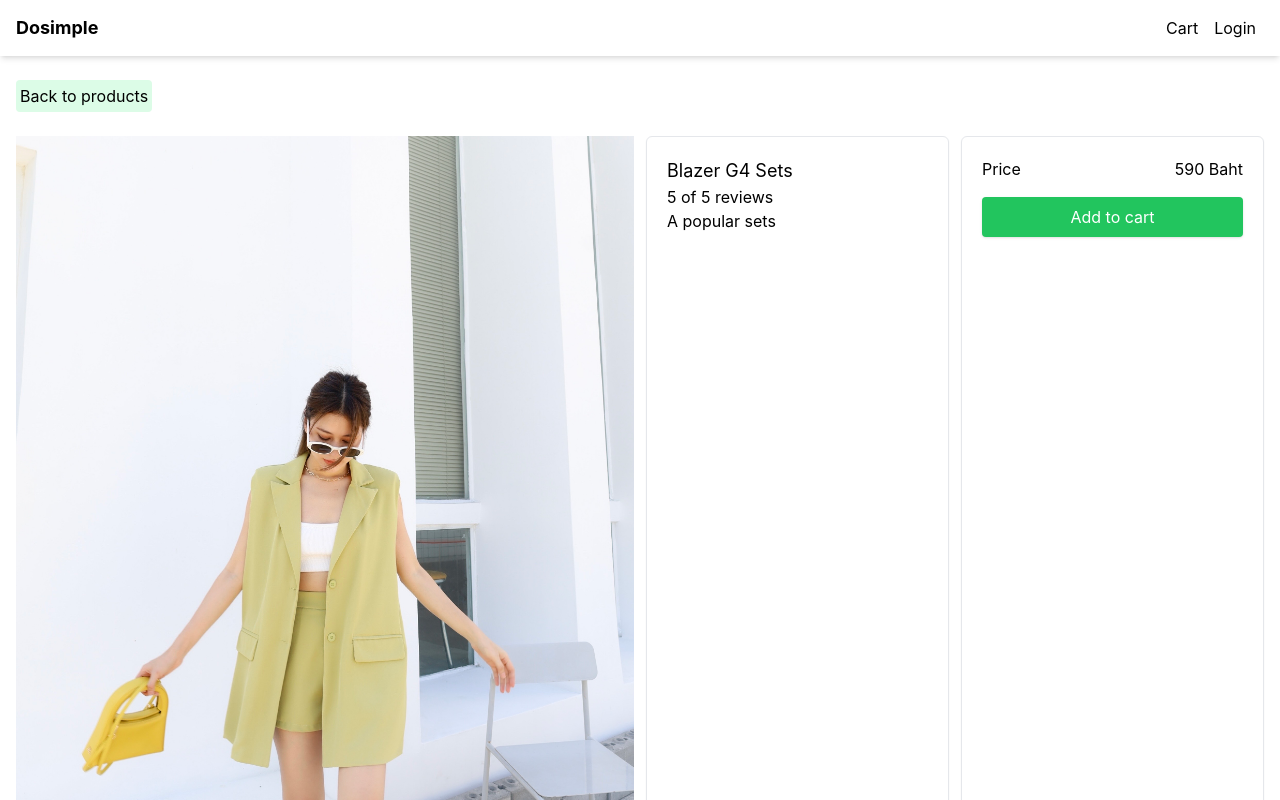
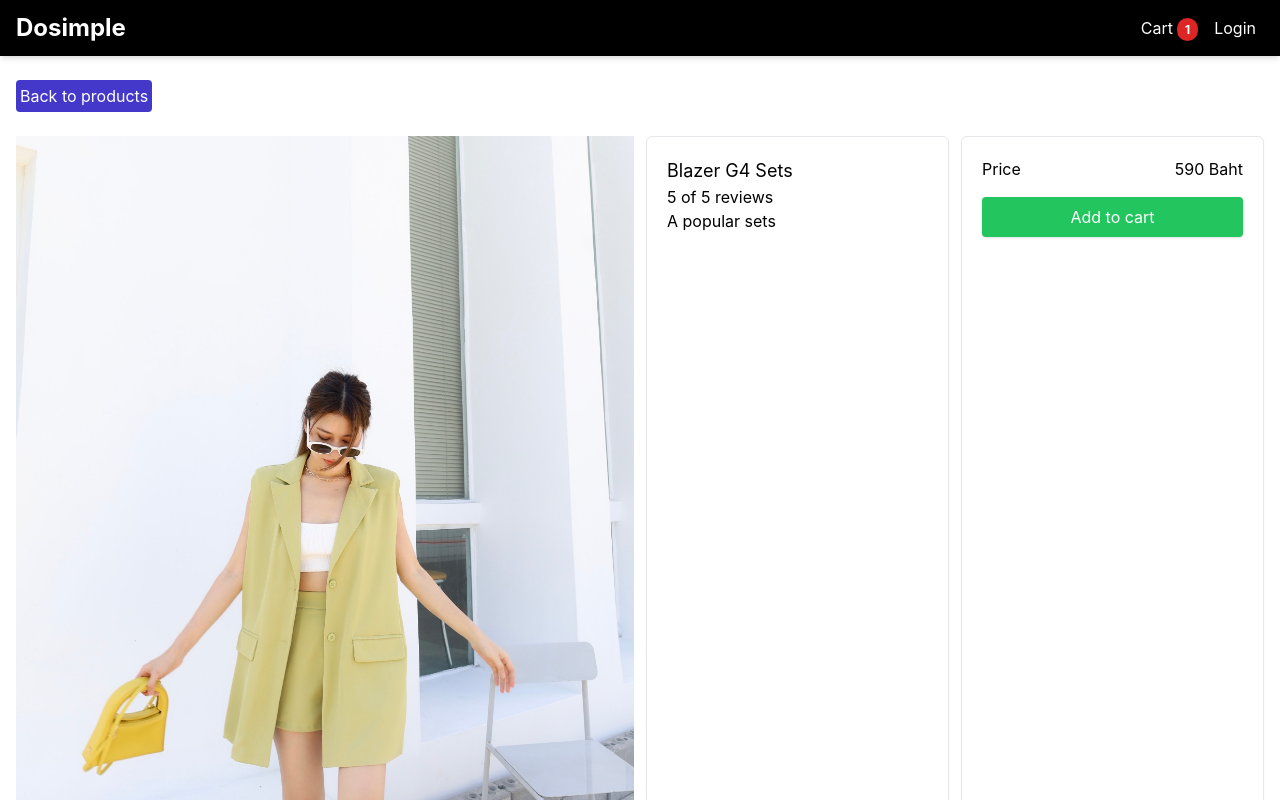
Before and after one commit to Gen4ralz/dosimple-next-tailwind, a Next.js app: page /product/blazer-g4-sets in a window 1280 px wide. Both pictures are taken after a click on the button "Add to cart". Shown: the top 800 px of the page. Built offline with nearby package versions, Linux system fonts and the light colour scheme.

Commit message:
Handle-Add-To-Cart

```diff
--- a/components/Layout.js
+++ b/components/Layout.js
@@ -1,8 +1,11 @@
 import Head from 'next/head';
-import React from 'react';
+import React, { useContext } from 'react';
 import Link from 'next/link';
+import { Store } from '../utils/Store';
 
 export default function Layout({ title, children }) {
+  const { state, dispatch } = useContext(Store);
+  const { cart } = state;
   return (
     <>
       <Head>
@@ -12,22 +15,29 @@ export default function Layout({ title, children }) {
       </Head>
       <div className="flex min-h-screen flex-col justify-between">
         <header>
-          <nav className="flex h-14 justify-between shadow-md items-center px-4">
+          <nav className="flex h-14 justify-between shadow-md items-center px-4 bg-black">
             <Link href="/">
-              <a className="text-lg font-bold">Dosimple</a>
+              <a className="text-2xl font-bold text-white">Dosimple</a>
             </Link>
             <div>
               <Link href="/cart">
-                <a className="p-2">Cart</a>
+                <a className="p-2 text-white">
+                  Cart
+                  {cart.cartItems.length > 0 && (
+                    <span className="ml-1 rounded-full bg-red-600 px-2 py-1 text-xs text-white font-bold">
+                      {cart.cartItems.reduce((a, c) => a + c.quantity, 0)}
+                    </span>
+                  )}
+                </a>
               </Link>
               <Link href="/login">
-                <a className="p-2">Login</a>
+                <a className="p-2 text-white">Login</a>
               </Link>
             </div>
           </nav>
         </header>
         <main className="container m-auto mt-4 px-4">{children}</main>
-        <footer className="flex justify-center items-center shadow-inner h-12">
+        <footer className="flex justify-center items-center shadow-inner h-10 bg-black text-white">
           Copyright &copy; 2022
         </footer>
       </div>
--- a/pages/_app.js
+++ b/pages/_app.js
@@ -1,7 +1,12 @@
-import '../styles/globals.css'
+import '../styles/globals.css';
+import { StroreProvider } from '../utils/Store';
 
 function MyApp({ Component, pageProps }) {
-  return <Component {...pageProps} />
+  return (
+    <StroreProvider>
+      <Component {...pageProps} />
+    </StroreProvider>
+  );
 }
 
-export default MyApp
+export default MyApp;
--- a/pages/product/[slug].js
+++ b/pages/product/[slug].js
@@ -1,29 +1,43 @@
-import React from 'react';
+import React, { useContext } from 'react';
 import Layout from '../../components/Layout';
 import { useRouter } from 'next/router';
 import data from '../../utils/data';
 import Link from 'next/link';
 import Image from 'next/image';
+import { Store } from '../../utils/Store';
 
 export default function ProductScreen() {
   //Acess product detail from useRouter hook
+  const { state, dispatch } = useContext(Store); // in state -> we have cart and cartItem
   const { query } = useRouter();
   const { slug } = query;
   const product = data.products.find((x) => x.slug === slug);
+
   if (!product) {
     return (
-      <Layout>
-        <div className="justify-center flex">
-          <h1 className="py-40">Product Not Found</h1>
-        </div>
-      </Layout>
+      <div className="justify-center flex">
+        <h1 className="py-40">Product Not Found</h1>
+      </div>
     );
   }
+
+  // function add to cart need to use dispatch from StoreProvider for access to the context by useContext function.
+  const addToCartHandler = () => {
+    const existItem = state.cart.cartItems.find((x) => x.slug === product.slug);
+    const quantity = existItem ? existItem.quantity + 1 : 1;
+    if (product.stock < quantity) {
+      alert('Sorry, product is out of stock');
+    }
+    dispatch({ type: 'CART_ADD_ITEM', payload: { ...product, quantity } });
+  };
+
   return (
     <Layout title={product.name}>
       <div className="py-2 mb-4">
         <Link href="/">
-          <button className="bg-green-100 p-1 rounded">Back to products</button>
+          <button className="bg-indigo-700 text-white p-1 rounded">
+            Back to products
+          </button>
         </Link>
       </div>
       <div className="grid md:grid-cols-4 md:gap-3">
@@ -60,6 +74,7 @@ export default function ProductScreen() {
                 ? 'primary-button w-full'
                 : 'secondary-button w-full'
             }
+            onClick={addToCartHandler}
           >
             <p className={product.stock > 0 ? 'text-white' : 'text-red-700'}>
               {product.stock > 0 ? 'Add to cart' : 'Out of stock'}
--- /dev/null
+++ b/utils/Store.js
@@ -0,0 +1,41 @@
+import { useReducer, createContext } from 'react';
+
+export const Store = createContext();
+
+// define initial state
+const initialState = {
+  cart: { cartItems: [] },
+};
+
+function reducer(state, action) {
+  // define switch case for check the action
+  switch (action.type) {
+    // if action.type is add to cart -> update the state and add item to the cart.
+    case 'CART_ADD_ITEM': {
+      const newItem = action.payload; //set new item from payload of that action
+      // check existItem using find method
+      const existItem = state.cart.cartItems.find(
+        (item) => item.slug === newItem.slug
+      );
+      //if item is exist -> use map function on cartItems for check each item
+      //if they are equal to the existItem we need update only quantity.
+      //if not keep previous quantity item in the cartItem instead.
+      //if item isn't exist ->  push nenwItem in carItem.
+      const cartItems = existItem
+        ? state.cart.cartItems.map((item) =>
+            item.name === existItem.name ? newItem : item
+          )
+        : [...state.cart.cartItems, newItem]; // push newItem in cartItem in array
+      return { ...state, cart: { ...state.cart, cartItems } }; //reducer function need return, keep previous state and update cart only.
+    }
+    default:
+      return state;
+  }
+}
+
+// define StoreProvider React component
+export function StroreProvider({ children }) {
+  const [state, dispatch] = useReducer(reducer, initialState);
+  const value = { state, dispatch };
+  return <Store.Provider value={value}>{children}</Store.Provider>;
+}
```
Also changed, not shown: .eslintrc.json.
